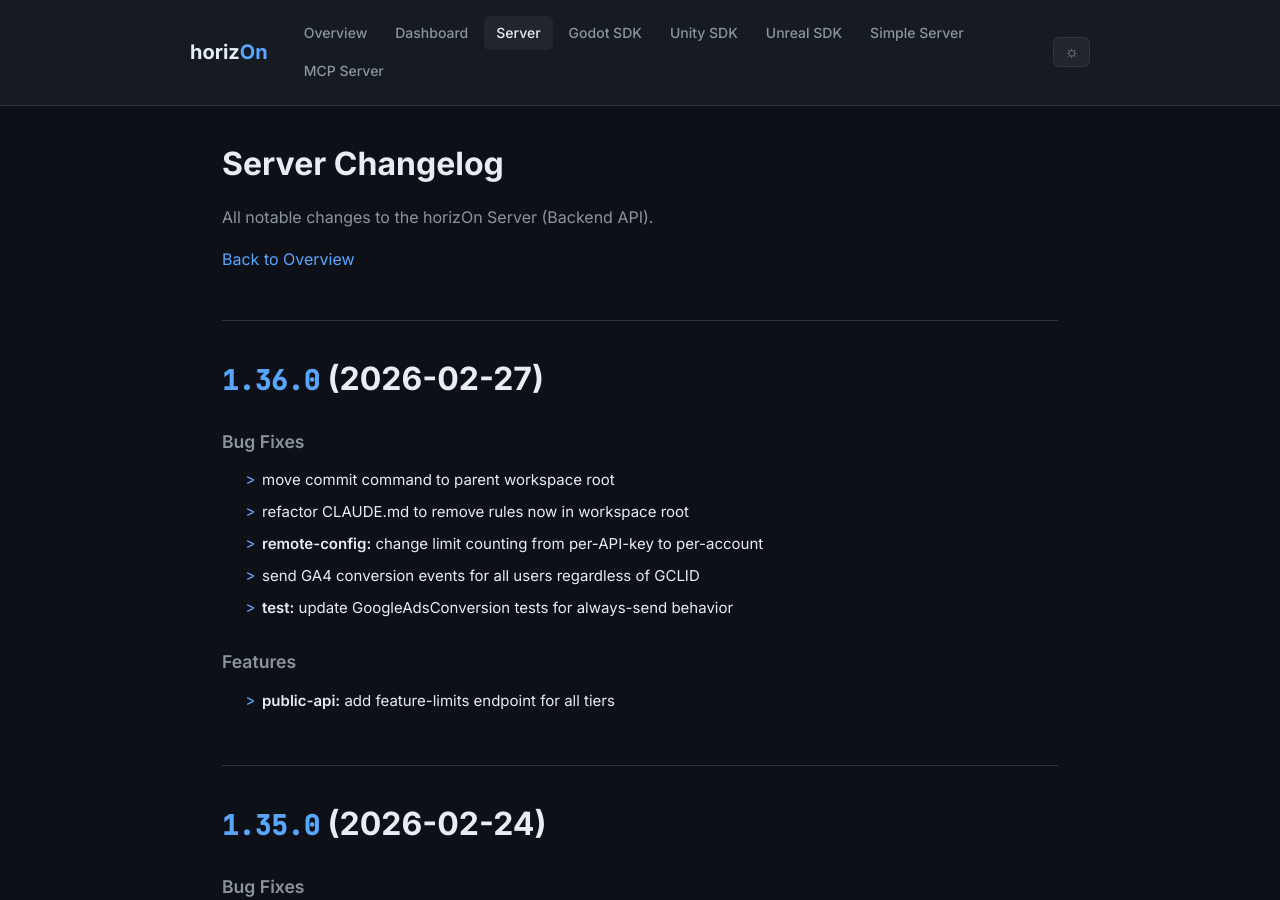
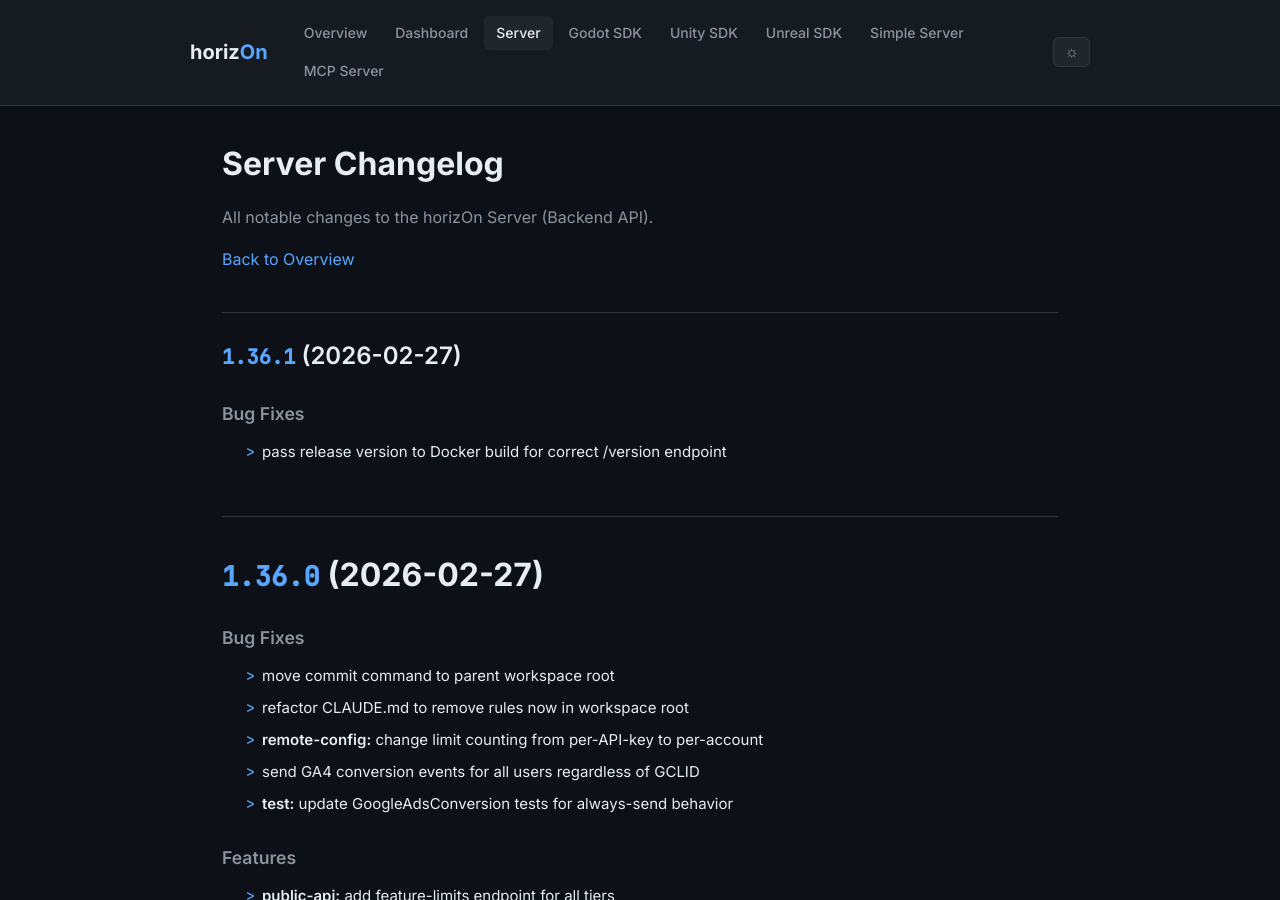
Before and after one commit to ProjectMakersDE/horizOn-Changelog, a Jekyll site: the page built from server-changelog.md, in a window 1280 px wide and 900 px high. Built offline with Jekyll 4.4.1, drawn with Linux system fonts in a browser that asks for light colours.

Commit message:
chore: sync changelogs [skip ci]

```diff
--- a/server-changelog.md
+++ b/server-changelog.md
@@ -8,6 +8,13 @@ title: Server Changelog
 All notable changes to the horizOn Server (Backend API).
 
 [Back to Overview](.)
+
+## [1.36.1](https://github.com/ProjectMakersDE/horizOn-Server/compare/v1.36.0...v1.36.1) (2026-02-27)
+
+
+### Bug Fixes
+
+* pass release version to Docker build for correct /version endpoint ([59c0c0a](https://github.com/ProjectMakersDE/horizOn-Server/commit/59c0c0a31735af8b44335f01b2a962e92f23e8c5))
 
 # [1.36.0](https://github.com/ProjectMakersDE/horizOn-Server/compare/v1.35.0...v1.36.0) (2026-02-27)
 
```
Also changed, not shown: index.md (+1 -1 lines).
